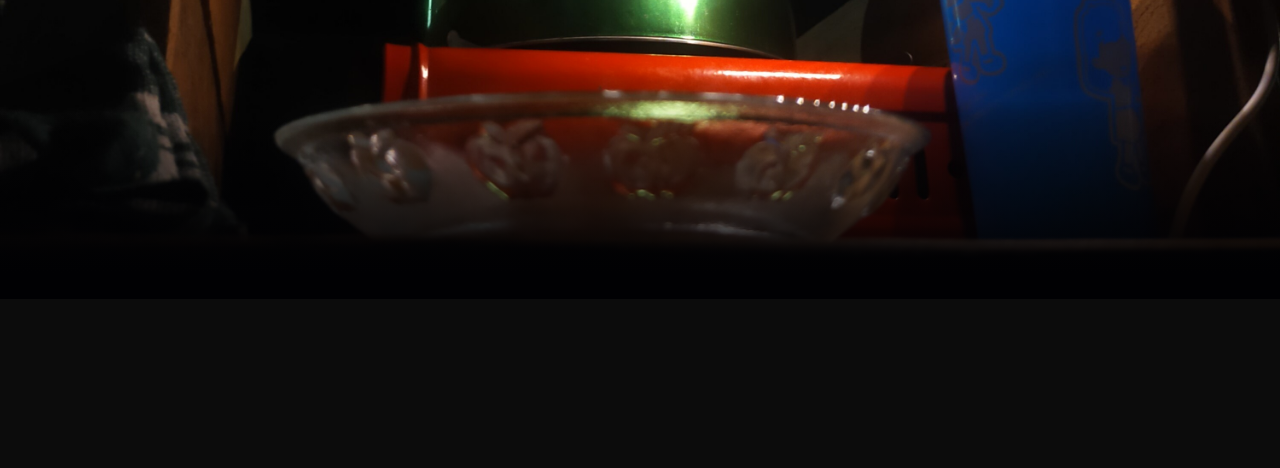
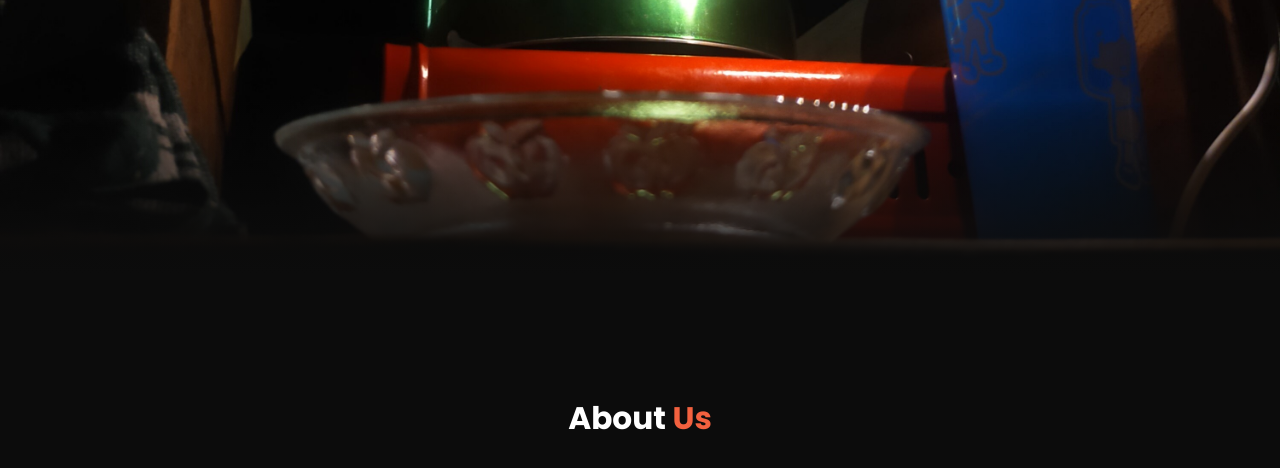
Before and after one commit to Sannndy444/landingPage, a plain HTML site: page index.html in a window 1280 px wide. Shown: the part 556-1024 px from the top of the page. Before the commit the page ends 855 px from the top, so only its background shows below. Drawn offline with nearby package versions, Linux system fonts and the light colour scheme.

Commit message:
menambahkan about section

```diff
--- a/css/style.css
+++ b/css/style.css
@@ -3,7 +3,7 @@
     --primary: #F2613F;
     --bg: #481E14;
     --third: #9B3922;
-    --nav: #0C0C0C;
+    --nav: rgb(12, 12, 12);
 }
 
 * {
@@ -14,7 +14,8 @@
 
 body {
     font-family: 'Poppins';
-    /* min-height: 2000px; */
+    min-height: 2000px;
+    color: #fff;
     background-color: var(--nav);
 }
 
@@ -22,7 +23,7 @@ body {
 
 header {
     background-color: var(--nav);
-    color: var(--primary);
+    /* color: var(--primary); */
     padding: 10px 0;
     text-align: center;
 }
@@ -58,6 +59,7 @@ header {
 }
 
 .title {
+    color: var(--primary);
     font-size: 24px;
     margin: 0;
     padding: 0px 20px;
@@ -108,7 +110,7 @@ header {
 
 /* header end */
 
-/* section start */
+/* Hero section start */
 .hero {
     min-height: 100vh;
     display: flex;
@@ -126,7 +128,7 @@ header {
     position: absolute;
     width: 100%;
     height: 100%;
-    background: linear-gradient(0deg, rgba(1,1,3) 3%, rgba(225,225,225, 0) 25%);
+    background: linear-gradient(0deg, rgba(12, 12, 12) 3%, rgba(225,225,225, 0) 25%);
 }
 
 .hero .content {
@@ -153,7 +155,22 @@ header {
     line-height: 1.4;
     text-shadow: 1px 1px 3px rgba(1, 1, 3, 0.5);
 }
-/* section end */
+/* Hero section end */
+
+/* About Start */
+.about {
+    padding: 8rem 7% 1.4rem;
+}
+.about h2 {
+    text-align: center;
+    font-size: 2.6rem;
+    margin-bottom: 3rem;
+}
+
+.about h2 span {
+    color: var(--primary);
+}
+/* About End */
 
 
 /* Media Quaries */
--- a/index.html
+++ b/index.html
@@ -53,8 +53,12 @@
     </section>
     <!-- Hero Section End -->
 
+    <!-- About Section Start -->
+    <section class="about" id="about">
+        <h2>About <span>Us</span></h2>
 
-
+    </section>
+    <!-- About Section End -->
 
     <!-- My Icon Javascript -->
     <script>
```
